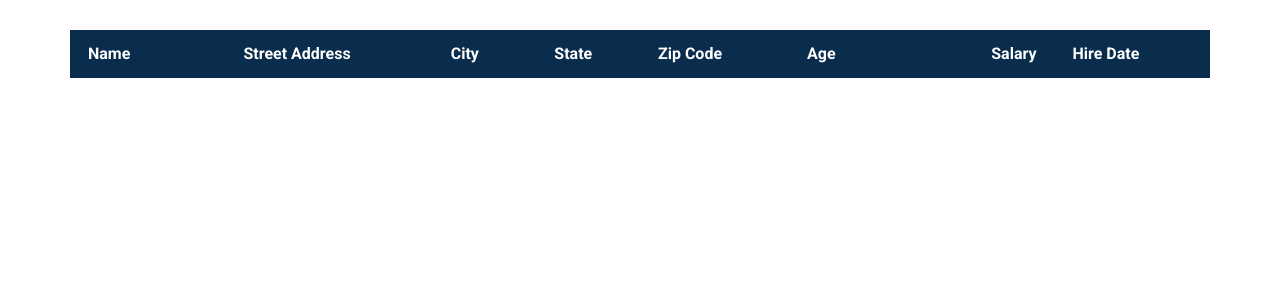
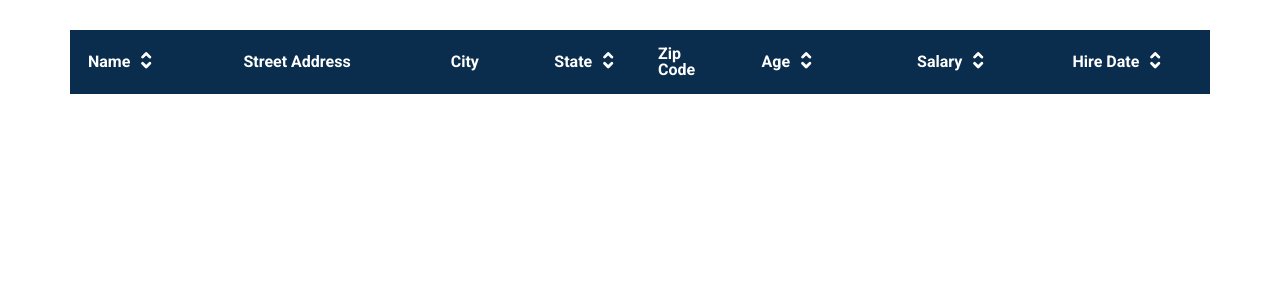
Before and after one commit to gvpinto/reactjs-react-components, a React (Vite) app: page / in a window 1280 px wide. Shown: the top 300 px of the page. Built offline with nearby package versions, Linux system fonts and the light colour scheme.

Commit message:
Completed table Header. Working on table body.

```diff
--- a/db/db.json
+++ b/db/db.json
@@ -222,5 +222,57 @@
     { "id": 198, "countryId": 20, "key": "SC", "value": "New Mexico" },
     { "id": 199, "countryId": 20, "key": "OH", "value": "Delaware" },
     { "id": 200, "countryId": 20, "key": "AZ", "value": "Pennsylvania" }
+  ],
+  "users": [
+    {
+      "name": "Darryl Harris",
+      "address": "369 Antonette Manors",
+      "city": "Idaho Falls",
+      "state": "Wyoming",
+      "zipcode": "29671",
+      "age": 23,
+      "salary": 114294.34,
+      "hiredate": "2023-04-11T02:25:59.790Z"
+    },
+    {
+      "name": "Darian Stanton",
+      "address": "7691 Poplar Street",
+      "city": "Roobtown",
+      "state": "Alaska",
+      "zipcode": "24851",
+      "age": 28,
+      "salary": 76415.3,
+      "hiredate": "2021-03-14T20:56:09.054Z"
+    },
+    {
+      "name": "Ms. Jamarcus Considine",
+      "address": "479 Jazlyn Fork",
+      "city": "Salina",
+      "state": "Tennessee",
+      "zipcode": "21914",
+      "age": 31,
+      "salary": 95093.77,
+      "hiredate": "2017-11-12T14:58:38.662Z"
+    },
+    {
+      "name": "Cyril Bechtelar",
+      "address": "573 America Squares",
+      "city": "Bartonport",
+      "state": "Michigan",
+      "zipcode": "52326",
+      "age": 32,
+      "salary": 189301.17,
+      "hiredate": "2017-04-03T15:36:49.394Z"
+    },
+    {
+      "name": "Leonard D'Amore",
+      "address": "156 Lucile Valley",
+      "city": "Wardfurt",
+      "state": "California",
+      "zipcode": "06641",
+      "age": 50,
+      "salary": 86975.65,
+      "hiredate": "2018-01-16T12:36:51.866Z"
+    }
   ]
 }
--- a/src/api/refDataApi.js
+++ b/src/api/refDataApi.js
@@ -21,3 +21,12 @@ export async function getStates(countryId) {
     throw new Error('Error while retrieving the countries list');
   }
 }
+
+export async function getUsers() {
+  try {
+    const response = await axios.get('http://localhost:3004/users');
+    return response.data;
+  } catch (error) {
+    throw new Error('Error while retrieving users');
+  }
+}
--- a/src/pages/SyncTableTest.jsx
+++ b/src/pages/SyncTableTest.jsx
@@ -21,7 +21,7 @@ function SyncTableTest() {
       width: '20%',
       textColor: '#FFF',
       bgColor: '',
-      sort: true,
+      sort: false,
       filter: true,
     },
     {
@@ -32,7 +32,7 @@ function SyncTableTest() {
       width: '10%',
       textColor: '#FFF',
       bgColor: '',
-      sort: true,
+      sort: false,
       filter: true,
     },
     {
@@ -54,7 +54,7 @@ function SyncTableTest() {
       width: '10%',
       textColor: '#FFF',
       bgColor: '',
-      sort: true,
+      sort: false,
       filter: true,
     },
     {
--- a/src/ui/SyncTable.jsx
+++ b/src/ui/SyncTable.jsx
@@ -1,13 +1,25 @@
 import { createContext, useContext, useEffect, useReducer } from 'react';
 import { useImmerReducer } from 'use-immer';
 import styled, { css } from 'styled-components';
+// import { FaAngleDown } from 'react-icons/fa';
+// import { FaAngleUp } from 'react-icons/fa';
+
+import {
+  HiMiniChevronUpDown,
+  HiMiniChevronDown,
+  HiMiniChevronUp,
+} from 'react-icons/hi2';
 
 const SyncTableContext = createContext(null);
 const SyncTableDispatchContext = createContext(null);
 
+// Initial State of the SyncTable
 const initialState = {
   metadata: [],
   defColSortId: 0,
+  // 0: None, 1: Ascending, 2: Descending
+  currSortCol: { id: 0, sort: 0 },
+  data: [],
 };
 
 function tableReducer(state, action) {
@@ -17,18 +29,23 @@ function tableReducer(state, action) {
       state.defColSortId = action.payload.defColSortId;
       break;
 
+    case 'sortcol':
+      console.log('action.payload: ', action.payload);
+      state.currSortCol = action.payload;
+      break;
+
     default:
       throw Error('Unknown action: ' + action.type);
   }
 }
 
 // Overall Component Wrapper
-const StyledTableComponent = styled.div`
+const TableComponent = styled.div`
   margin: 2rem;
 `;
 
 // Table Styling
-const StyledTable = styled.table`
+const Table = styled.table`
   table-layout: fixed;
   width: 100%;
   border-collapse: collapse;
@@ -38,7 +55,7 @@ const StyledTable = styled.table`
 /**
  * Main Parent Component
  */
-function SyncTable({ children, metadata, defColSortId }) {
+function SyncTable({ children, metadata, defColSortId, data }) {
   const [state, dispatch] = useImmerReducer(tableReducer, initialState);
 
   useEffect(() => {
@@ -47,16 +64,17 @@ function SyncTable({ children, metadata, defColSortId }) {
       payload: {
         metadata: metadata || [],
         defColSortId: defColSortId || 0,
+        data: data || [],
       },
     });
-  }, [defColSortId, dispatch, metadata]);
+  }, [data, defColSortId, dispatch, metadata]);
 
   return (
     <SyncTableContext.Provider value={state}>
       <SyncTableDispatchContext.Provider value={dispatch}>
-        <StyledTableComponent>
-          <StyledTable>{children}</StyledTable>
-        </StyledTableComponent>
+        <TableComponent>
+          <Table>{children}</Table>
+        </TableComponent>
       </SyncTableDispatchContext.Provider>
     </SyncTableContext.Provider>
   );
@@ -66,11 +84,12 @@ function SyncTable({ children, metadata, defColSortId }) {
  * Component to display and handle filtering
  */
 function Filter() {
+  console.log('Render Filter:');
   return <div>TableFilter</div>;
 }
 
 // Style header - th to dynamically assign style based on the metadata
-const StyledTh = styled.th.attrs((props) => ({
+const TableHeader = styled.th.attrs((props) => ({
   $hAlign: props.$hAlign || 'center',
   $bgColor: props.$bgColor || '#0a2d4e',
   $textColor: props.$textColor || '#fff',
@@ -83,37 +102,151 @@ const StyledTh = styled.th.attrs((props) => ({
   line-height: 1;
 `;
 
-const StyleTd = styled.td.attrs((props) => ({}))`
+const SpanTitle = styled.span`
+  display: flex;
+  align-items: center;
+  gap: 0.5rem;
+  height: 3.2rem;
+  font-size: 1.6rem;
+`;
+
+const SpanName = styled.span`
+  font-size: 1em;
+`;
+
+// TODO: Change the Size based on Sort
+const SpanSort = styled.span`
+  /*
+  display: flex;
+  gap: 0;
+  flex-direction: column;
+  */
+  font-size: 1.4em;
+
+  cursor: pointer;
+
+  & svg {
+    stroke-width: 0.1rem;
+  }
+`;
+
+// Table Cell Styling
+
+const TableCell = styled.td.attrs((props) => ({}))`
   white-space: nowrap;
   overflow: hidden;
   text-overflow: ellipsis;
 `;
 
 function Data() {
-  const { metadata } = useTableState();
+  console.log('Render Data:');
+  const { metadata, currSortCol, data } = useTableState();
+  const dispatch = useTableDispatch();
 
-  if (!metadata || metadata.length === 0) return null;
+  console.log('currSortCol: ', currSortCol);
+
+  // Handle the clicking of the sort Icon
+  function handleColSort(e, itemId, currSortCol) {
+    if (currSortCol.id !== itemId) {
+      dispatch({ type: 'sortcol', payload: { id: itemId, sort: 1 } });
+    } else {
+      dispatch({
+        type: 'sortcol',
+        payload: { id: currSortCol.id, sort: (currSortCol.sort + 1) % 3 },
+      });
+    }
+  }
+
+  // If metadata and currentSortCol is null and not initialized do to render
+  if (!metadata || metadata.length === 0 || !currSortCol) return null;
+
+  function sortIcon(item, currSortCol) {
+    return (
+      <>
+        <SpanName>{item.name}</SpanName>
+        <SpanSort onClick={(e) => handleColSort(e, item.id, currSortCol)}>
+          {item.sort ? (
+            currSortCol.id === item.id ? (
+              currSortCol.sort === 1 ? (
+                <HiMiniChevronUp />
+              ) : currSortCol.sort === 2 ? (
+                <HiMiniChevronDown />
+              ) : (
+                <HiMiniChevronUpDown />
+              )
+            ) : (
+              <HiMiniChevronUpDown />
+            )
+          ) : (
+            ''
+          )}
+        </SpanSort>
+      </>
+    );
+
+    // if (item.sort) {
+
+    //   if (currSortCol.id === item.id) {
+    //     console.log('if ', item, currSortCol);
+    //     return (
+    //       <SpanSort onClick={(e) => handleColSort(e, item.id, currSortCol)}>
+    //         {currSortCol.sort === 1 ? (
+    //           <HiMiniChevronUp />
+    //         ) : currSortCol.sort === 2 ? (
+    //           <HiMiniChevronDown />
+    //         ) : (
+    //           <HiMiniChevronUpDown />
+    //         )}
+    //       </SpanSort>
+    //     );
+    //   } else {
+    //     console.log('else ', item, currSortCol);
+    //     return (
+    //       <SpanSort onClick={(e) => handleColSort(e, item.id, currSortCol)}>
+    //         <HiMiniChevronUpDown />
+    //       </SpanSort>
+    //     );
+    //   }
+    // } else {
+    //   return '';
+    // }
+  }
 
   const tableHeader = metadata.map((item) => {
     return (
-      <StyledTh
+      <TableHeader
         key={item.id}
         $width={item.width}
         $hAlign={item.hAlign}
       >
-        {item.name}
-      </StyledTh>
+        <SpanTitle>{sortIcon(item, currSortCol)}</SpanTitle>
+      </TableHeader>
+    );
+  });
+
+  const tableBody = data.map((item) => {
+    return (
+      <tr key={item.id}>
+        {Object.keys(item).forEach((key, index) => (
+          <td key={index}> </td>
+        ))}
+      </tr>
     );
   });
 
   return (
-    <thead>
-      <tr>{tableHeader}</tr>
-    </thead>
+    <>
+      <thead>
+        <tr>{tableHeader}</tr>
+      </thead>
+
+      <tbody>{tableBody}</tbody>
+    </>
   );
 }
 
 function Pagination() {
+  console.log('Render Pagination:');
   return <div>Pagination</div>;
 }
 
@@ -122,7 +255,7 @@ function useTableState() {
 }
 
 function useTableDispatch() {
-  return useContext(SyncTableContext);
+  return useContext(SyncTableDispatchContext);
 }
 
 SyncTable.Filter = Filter;
--- a/styles/GlobalStyles.js
+++ b/styles/GlobalStyles.js
@@ -15,6 +15,8 @@ const GlobalStyles = createGlobalStyle`
             --color-grey-7:#495057;
             --color-grey-8:#343a40;
             --color-grey-9:#212529;
+
+            --color-blue-8: #0a2d4e
         }
 
     }
@@ -125,7 +127,7 @@ const GlobalStyles = createGlobalStyle`
 
     /* For dark mode */
     filter: grayscale(var(--image-grayscale)) opacity(var(--image-opacity));
-    }
+
 `;
 
 export default GlobalStyles;
```
Also changed, not shown: faker-userdata.js (+20 -13 lines), public/html/table-style.css (+16 -2 lines), public/html/table.html (+21 -14 lines).
